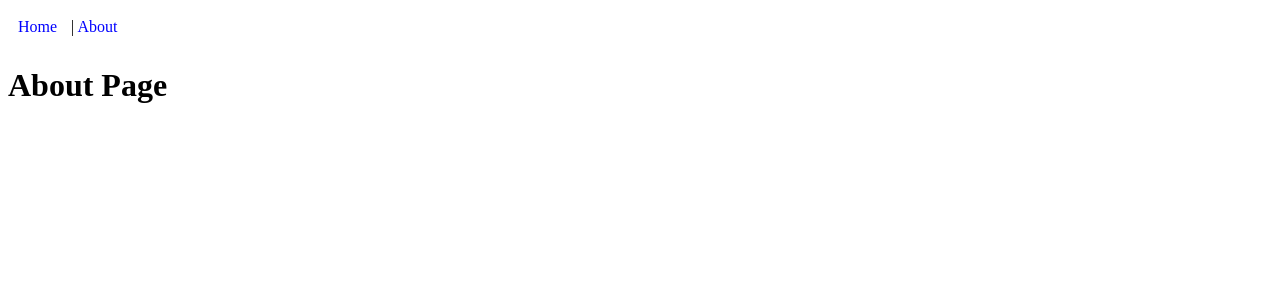
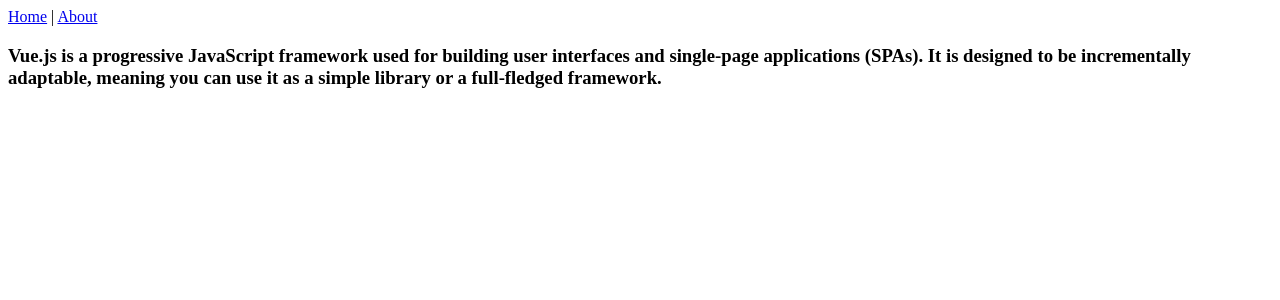
Before and after one commit to Architpidhadiya/exhibytesolution, a Vue app in the folder my-vue-app/: page /about in a window 1280 px wide. Shown: the top 300 px of the page. Built offline with nearby package versions, Linux system fonts and the light colour scheme.

Commit message:
vue example

```diff
--- a/my-vue-app/src/App.vue
+++ b/my-vue-app/src/App.vue
@@ -5,22 +5,5 @@
       <router-link to="/about">About</router-link>
     </nav>
     <router-view></router-view>
-  </div>
+    </div>
 </template>
-
-<script>
-export default {
-  name: "App"
-};
-</script>
-
-<style>
-nav {
-  padding: 10px;
-}
-nav a {
-  margin-right: 10px;
-  text-decoration: none;
-  color: blue;
-}
-</style>
--- /dev/null
+++ b/my-vue-app/src/components/About.vue
@@ -0,0 +1,10 @@
+<template>
+  <h3>Vue.js is a progressive JavaScript framework used for building user interfaces and single-page applications (SPAs).
+  It is designed to be incrementally adaptable, meaning you can use it as a simple library or a full-fledged framework.</h3>
+</template>
+
+<script>
+export default {
+  name: "AboutPage"
+};
+</script>
--- /dev/null
+++ b/my-vue-app/src/components/Home.vue
@@ -0,0 +1,9 @@
+<template>
+  <h1>Hello, This is Home page</h1>
+</template>
+
+<script>
+export default {
+  name: "HomePage"
+};
+</script>
--- a/my-vue-app/src/main.js
+++ b/my-vue-app/src/main.js
@@ -6,9 +6,11 @@
 import { createApp } from "vue";
 import { createRouter, createWebHistory } from "vue-router";
 import App from './App.vue'
+import Home from "./components/Home.vue";
+import About from "./components/About.vue";
 
-const Home = { template: "<h1>Home Page</h1>" };
-const About = { template: "<h1>About Page</h1>" };
+//const Home = { template: "<h1>Home Page</h1>" };
+//const About = { template: "<h1>About Page</h1>" };
 
 const routes = [
     { path: "/", component: Home },
```
Also changed, not shown: 1 other file (tests, documents, lock files or other folders).
